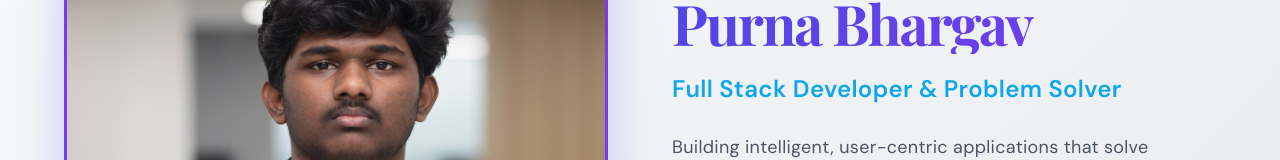
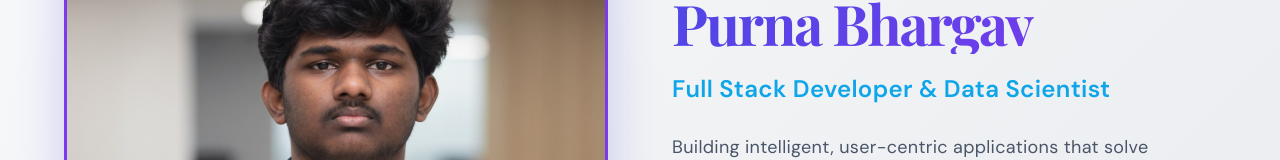
Before and after one commit to chpurnabhargav/Portfolio, a React (Vite) app: page / in a window 1280 px wide. Shown: the part 249-409 px from the top of the page. Built offline with nearby package versions, Linux system fonts and the light colour scheme.

Commit message:
refresh to top

```diff
--- a/src/HomePage.jsx
+++ b/src/HomePage.jsx
@@ -11,12 +11,12 @@ function HomePage() {
     return () => window.removeEventListener('scroll', handleScroll);
   }, []);
 
-  // Clear hash on page load and refresh
+  // Always scroll to top on load/refresh
   useEffect(() => {
+    window.scrollTo({ top: 0, behavior: 'auto' });
+    // Optionally clear hash from URL
     if (window.location.hash) {
       window.history.replaceState(null, null, window.location.pathname);
-      // Scroll to top on page load
-      window.scrollTo({ top: 0, behavior: 'smooth' });
     }
   }, []);
 
@@ -110,7 +110,7 @@ function HomePage() {
       degree: "B.Tech Computer Science",
       school: "KLH University",
       year: "2023 - 2027",
-      gpa: "CGPA: 9.75"
+      gpa: "CGPA: 9.7"
     },
     {
       degree: "Higher Secondary Education",
@@ -125,7 +125,7 @@ function HomePage() {
       platform: "LeetCode",
       username: "chpurnabhargav",
       url: "https://leetcode.com/chpurnabhargav",
-      stats: "500+ Problems Solved"
+      stats: "300+ Problems Solved"
     },
     {
       platform: "CodeChef",
@@ -143,7 +143,7 @@ function HomePage() {
       platform: "HackerRank",
       username: "chpurnabhargav",
       url: "https://www.hackerrank.com/chpurnabhargav",
-      stats: "Problem Solver"
+      stats: "Problem Solving"
     },
     {
       platform: "GitHub",
@@ -213,7 +213,7 @@ function HomePage() {
           </div>
           <div className="hero-text">
             <h1 className="hero-name">Purna Bhargav</h1>
-            <p className="hero-role">Full Stack Developer & Problem Solver</p>
+            <p className="hero-role">Full Stack Developer & Data Scientist</p>
             <p className="hero-statement">
               Building intelligent, user-centric applications that solve real problems and scale
             </p>
```
